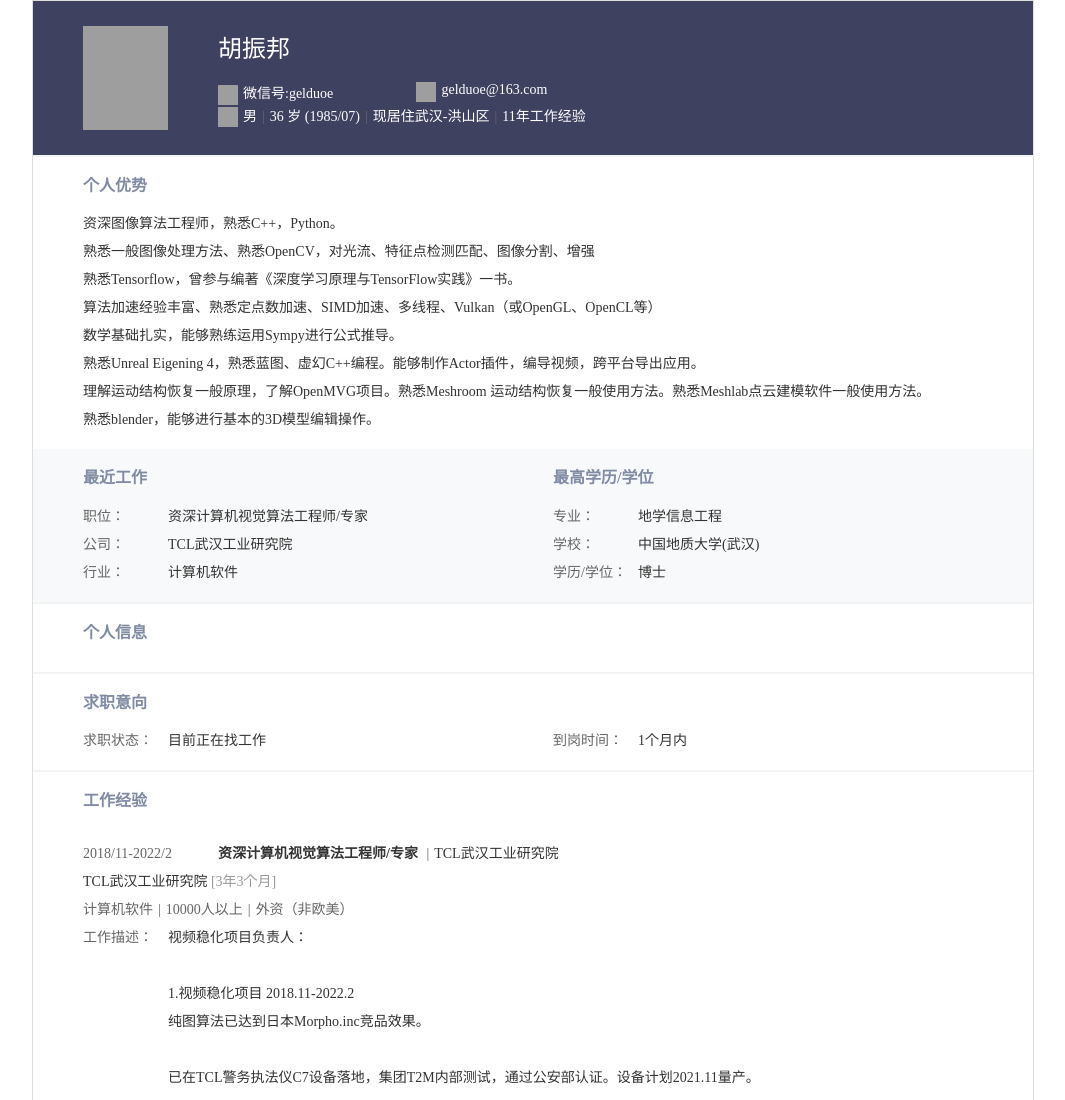
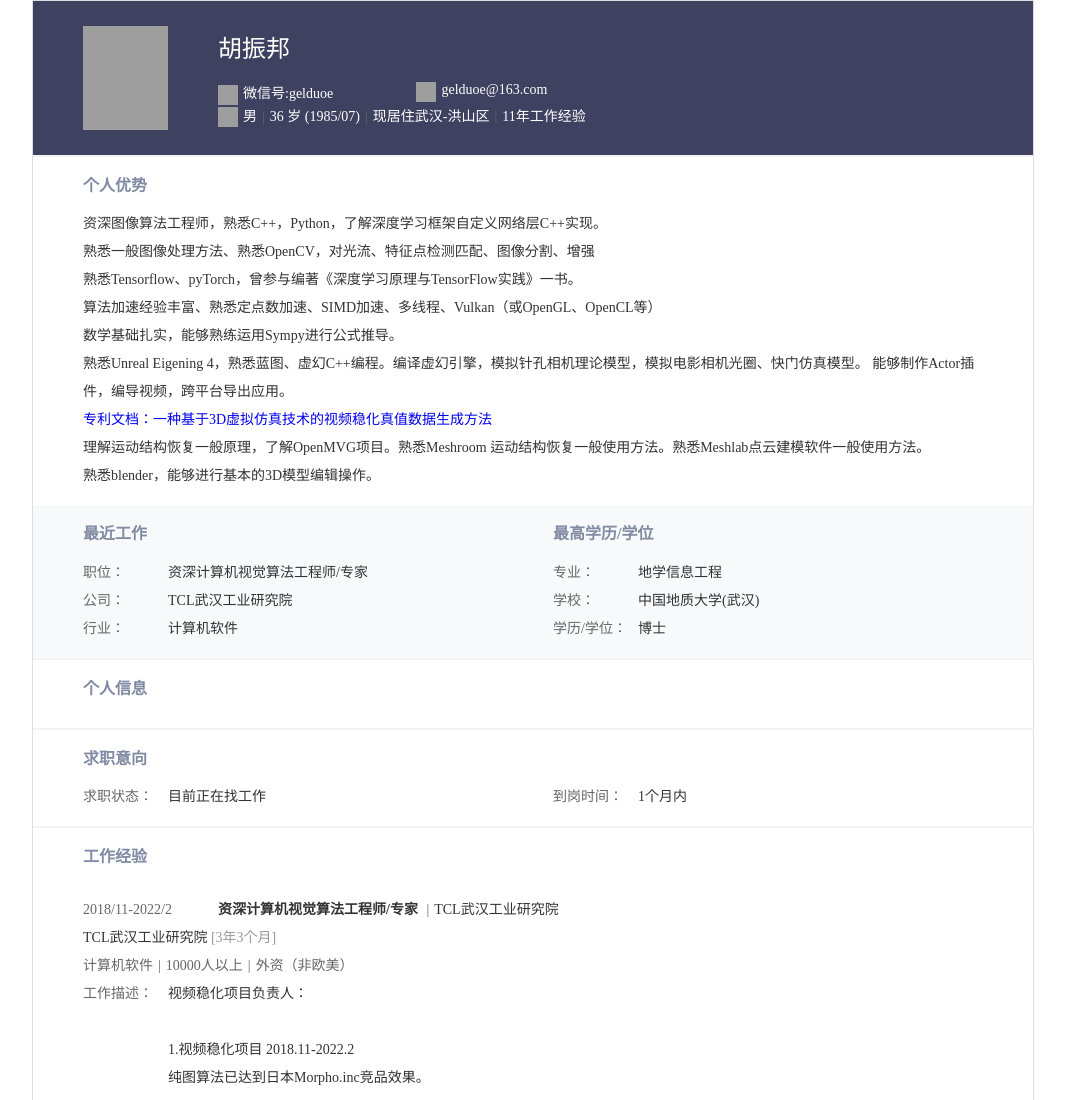
Before and after one commit to huzhenbang/huzhenbang.github.io, a plain HTML site: page index.html in a window 1280 px wide. Shown: the top 1100 px of the page, without its empty margins (107-1172 px from the left). Drawn offline with Linux system fonts and the light colour scheme; grey boxes are pictures that could not be loaded.

Commit message:
简历20220429

```diff
--- a/index.html
+++ b/index.html
@@ -137,7 +137,9 @@
                                     <tbody>
                                     <tr>
                                         <td class="tb1">
-                                            资深图像算法工程师，熟悉C++，Python。<br>熟悉一般图像处理方法、熟悉OpenCV，对光流、特征点检测匹配、图像分割、增强<br>熟悉Tensorflow，曾参与编著《深度学习原理与TensorFlow实践》一书。<br>算法加速经验丰富、熟悉定点数加速、SIMD加速、多线程、Vulkan（或OpenGL、OpenCL等）<br>数学基础扎实，能够熟练运用Sympy进行公式推导。<br>熟悉Unreal Eigening 4，熟悉蓝图、虚幻C++编程。能够制作Actor插件，编导视频，跨平台导出应用。<br>理解运动结构恢复一般原理，了解OpenMVG项目。熟悉Meshroom 运动结构恢复一般使用方法。熟悉Meshlab点云建模软件一般使用方法。<br>熟悉blender，能够进行基本的3D模型编辑操作。                                        </td>
+                                            资深图像算法工程师，熟悉C++，Python，了解深度学习框架自定义网络层C++实现。<br>熟悉一般图像处理方法、熟悉OpenCV，对光流、特征点检测匹配、图像分割、增强<br>熟悉Tensorflow、pyTorch，曾参与编著《深度学习原理与TensorFlow实践》一书。<br>算法加速经验丰富、熟悉定点数加速、SIMD加速、多线程、Vulkan（或OpenGL、OpenCL等）<br>数学基础扎实，能够熟练运用Sympy进行公式推导。<br>熟悉Unreal Eigening 4，熟悉蓝图、虚幻C++编程。编译虚幻引擎，模拟针孔相机理论模型，模拟电影相机光圈、快门仿真模型。
+											能够制作Actor插件，编导视频，跨平台导出应用。<br>
+											<a href="p1.pdf" title="一种基于3D虚拟仿真技术的视频稳化真值数据生成方法">专利文档：一种基于3D虚拟仿真技术的视频稳化真值数据生成方法</a><br>理解运动结构恢复一般原理，了解OpenMVG项目。熟悉Meshroom 运动结构恢复一般使用方法。熟悉Meshlab点云建模软件一般使用方法。<br>熟悉blender，能够进行基本的3D模型编辑操作。                                        </td>
                                     </tr>
                                     </tbody>
                                 </table>
```
Also changed, not shown: 1 other file.
